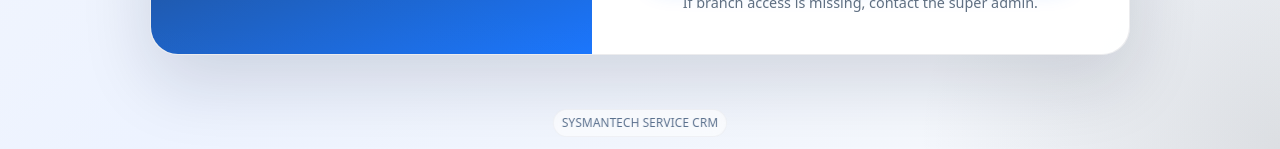
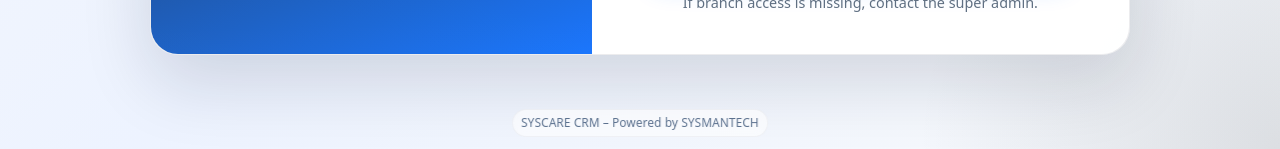
Before and after one commit to rashidmts96-stack/sysmantech-crm, a Flask app: page /login in a window 1280 px wide. Shown: the part 651-800 px from the top of the page. Run offline with Flask 3, Linux system fonts and the light colour scheme; parts of the project's set-up code (start-up, migrations or seed data) failed here and were passed over; some libraries are stand-ins or nearby versions.

Commit message:
Revert footer brand text

```diff
--- a/templates/_global_brand_footer.html
+++ b/templates/_global_brand_footer.html
@@ -1,5 +1,5 @@
 <div class="crm-global-footer" aria-hidden="false">
-    <a class="crm-global-footer-link" href="/dashboard" aria-label="Go to dashboard">SYSMANTECH SERVICE CRM</a>
+    <a class="crm-global-footer-link" href="/dashboard" aria-label="Go to dashboard">SYSCARE CRM &ndash; Powered by SYSMANTECH</a>
 </div>
 <script>
 (function () {
```
